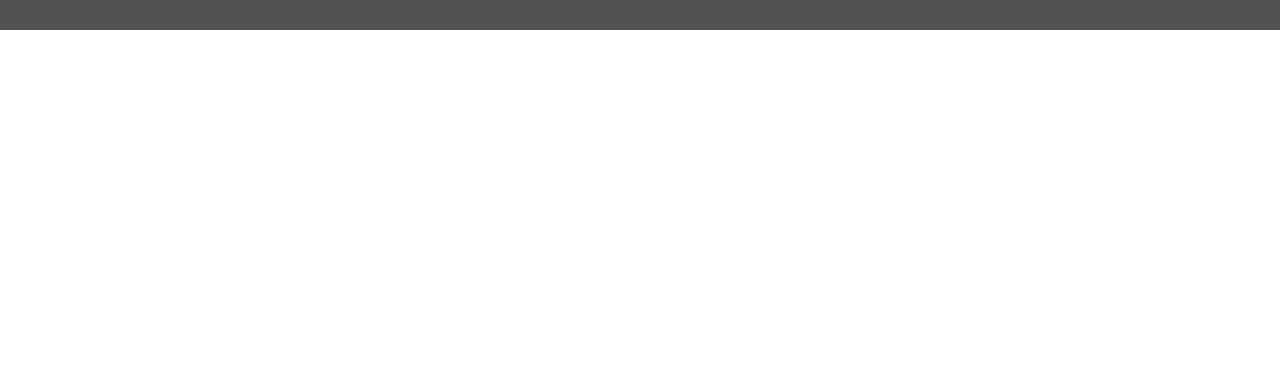
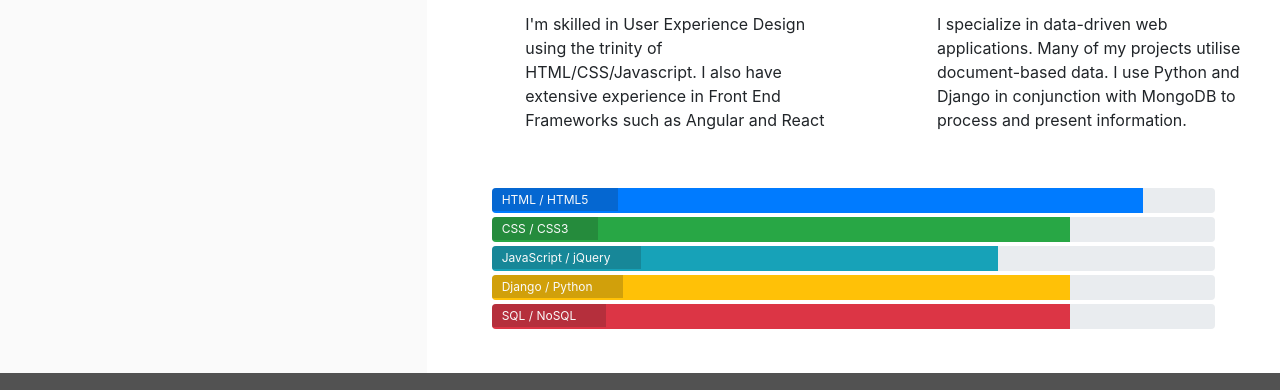
Before and after one commit to malinpalo/UCD-resume, a plain HTML site: page resume.html in a window 1280 px wide. Shown: the part 499-889 px from the top of the page. Before the commit the page ends 800 px from the top, so only its background shows below. Drawn offline with nearby package versions, Linux system fonts and the light colour scheme.

Commit message:
Add style and content to progressbar

```diff
--- a/assets/css/style.css
+++ b/assets/css/style.css
@@ -55,7 +55,7 @@ h1,h2,h3,h4 {
 
 .section-column {
     display: table-cell;
-    padding: 0 30px 30px;
+    padding: 0 30px;
     float: none;
 }
 
@@ -112,13 +112,13 @@ header {
     font-size: 0;
 }
 
-#nav {
-    margin: 0;
-}
-
 #nav li {
     font-size: 14px;
     padding: 0;
+}
+
+#nav {
+    margin: 0;
 }
 
 .menuitem {
@@ -259,3 +259,24 @@ footer {
     position: relative;
     width: 60%;
 }
+
+/* ----------------------------------------Skills */
+
+.progress {
+    position: relative;
+    height: 25px;
+    margin-bottom: 4px;
+}
+
+.progress-type {
+    position: absolute;
+    left: 0px;
+    font-weight: 400;
+    padding: 3px 30px 2px 10px;
+    color: #fafafa;
+    background-color: rgba(25, 25, 25, 0.2);
+}
+
+.progress-section {
+    margin: 40px 20px;
+}
--- a/resume.html
+++ b/resume.html
@@ -48,8 +48,92 @@
         </div>
 
     </header>
-    <section>
-
+    <section class="container-fluid">
+        <div class="row">
+            <div class="col-md-4 bg-color-personal-info section-column">
+                <div class="row">
+                    <div class="col-12">
+                        <h3 class="section-heading uppercase">
+                            Work History
+                        </h3>
+                    </div>
+                </div>
+            </div>
+            <div class="col-md-8 bg-color-three-reasons section-column">
+                <div class="row">
+                    <div class="col">
+                        <h3 class="section-heading uppercase">My skills</h3>
+                    </div>
+                </div>
+                <div class="row">
+                    <div class="col-10 offset-1 offset-sm-0 col-sm-4 col-md-6">
+                        <div class="row">
+                            <div class="col-2">
+                                <i class="three-reasons-icon fa fa-tv" aria-hidden="true"></i>
+                            </div>
+                            <div class="col-10">
+                                <h4 class="three-reasons-heading uppercase">Front End</h4>
+                                <p>I'm skilled in User Experience Design using the trinity of HTML/CSS/Javascript.
+                                    I also have extensive experience in Front End Frameworks such as Angular and React
+                                </p>
+                            </div>
+                        </div>
+                    </div>
+                    <div class="col-10 offset-1 offset-sm-0 col-sm-4 col-md-6">
+                        <div class="row">
+                            <div class="col-2">
+                                <i class="three-reasons-icon fas fa-cogs" aria-hidden="true"></i>
+                            </div>
+                            <div class="col-10">
+                                <h4 class="three-reasons-heading uppercase">Back End</h4>
+                                <p>I specialize in data-driven web applications. Many of my projects utilise document-based data.
+                                    I use Python and Django in conjunction with MongoDB to process and present information.
+                                </p>
+                            </div>
+                        </div>
+                    </div>
+                </div>
+                <div class="row progress-section">
+                    <div class="col">
+                        <div class="progress">
+                            <div class="progress-bar" role="progressbar" aria-valuenow="90" aria-valuemin="0" aria
+                                -valuemax="100" style="width:90%;">
+                                <span class="sr-only">90% complete</span>
+                            </div>
+                            <span class="progress-type">HTML / HTML5</span>
+                        </div>
+                        <div class="progress">
+                            <div class="progress-bar bg-success" role="progressbar" aria-valuenow="80" aria-valuemin="0" aria
+                                -valuemax="100" style="width:80%;">
+                                <span class="sr-only">80% complete</span>
+                            </div>
+                            <span class="progress-type">CSS / CSS3</span>
+                        </div>
+                        <div class="progress">
+                            <div class="progress-bar bg-info" role="progressbar" aria-valuenow="70" aria-valuemin="0" aria
+                                -valuemax="100" style="width:70%;">
+                                <span class="sr-only">70% complete</span>
+                            </div>
+                            <span class="progress-type">JavaScript / jQuery</span>
+                        </div>
+                        <div class="progress">
+                            <div class="progress-bar bg-warning" role="progressbar" aria-valuenow="80" aria-valuemin="0" aria
+                                -valuemax="100" style="width:80%;">
+                                <span class="sr-only">80% complete</span>
+                            </div>
+                            <span class="progress-type">Django / Python</span>
+                        </div>
+                        <div class="progress">
+                            <div class="progress-bar bg-danger" role="progressbar" aria-valuenow="80" aria-valuemin="0" aria
+                                -valuemax="100" style="width:80%;">
+                                <span class="sr-only">80% complete</span>
+                            </div>
+                            <span class="progress-type">SQL / NoSQL</span>
+                        </div>
+                    </div>
+                </div>
+            </div>
+        </div>
     </section>
     <footer class="container-fluid">
         <div id="footer-details" class="row">
```
